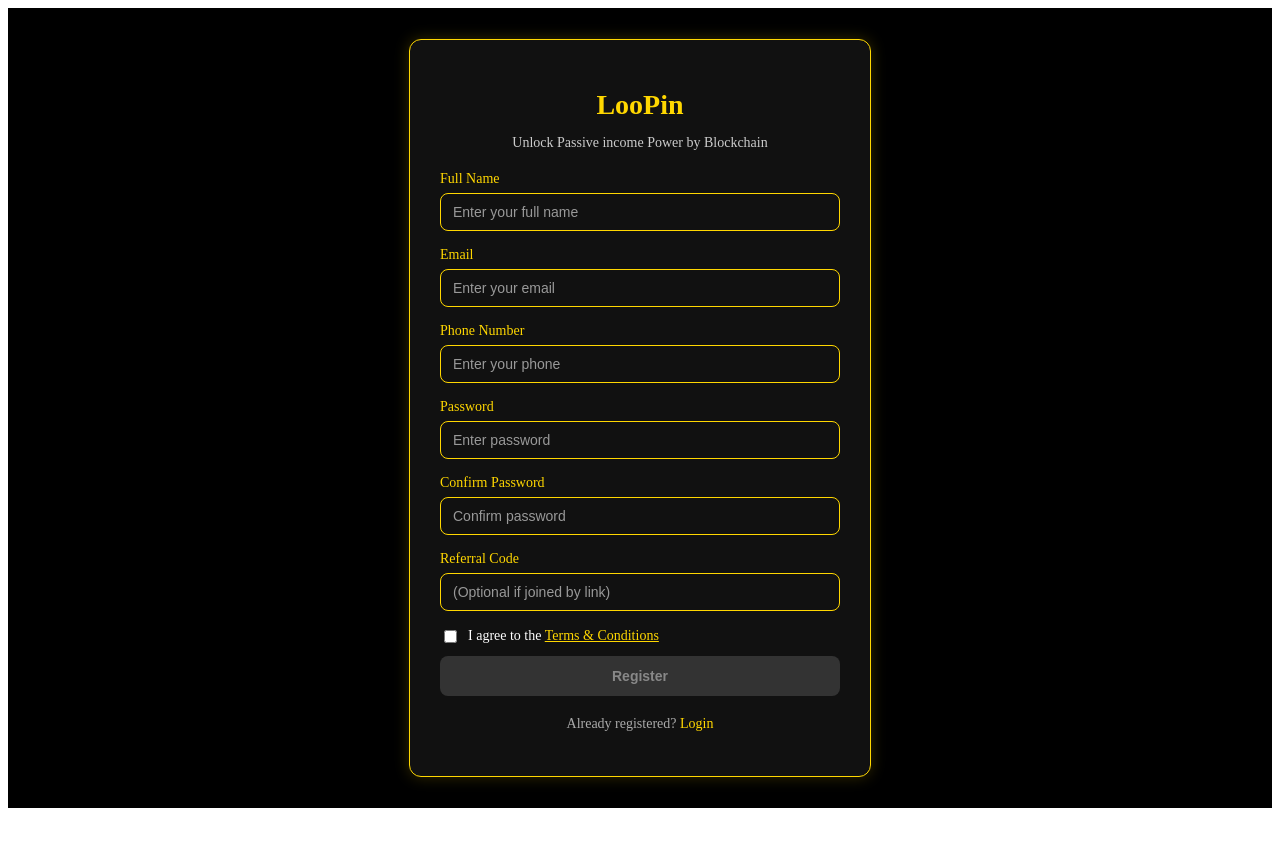
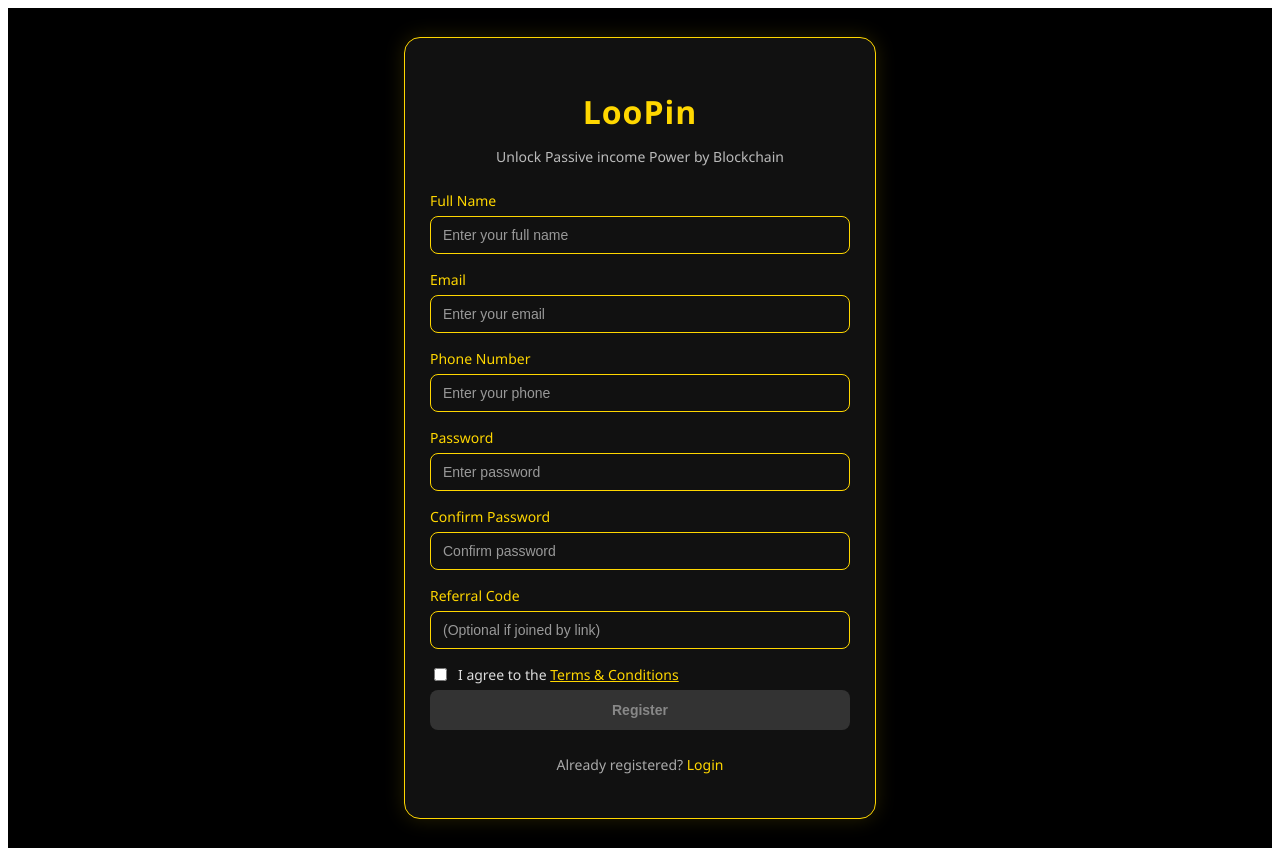
Before and after one commit to loopinbd/LooPin, a React (Vite) app: page /register in a window 1280 px wide. Before the commit the page ends 816 px from the top, so only its background shows below. Built offline with nearby package versions, Linux system fonts and the light colour scheme.

Commit message:
Update register.css

```diff
--- a/src/styles/register.css
+++ b/src/styles/register.css
@@ -2,52 +2,64 @@
   display: flex;
   justify-content: center;
   align-items: center;
-  background-color: black;
+  background-color: #000;
   min-height: 100vh;
-  color: white;
+  padding: 20px;
+  color: #fff;
+  font-family: 'Segoe UI', Tahoma, Geneva, Verdana, sans-serif;
 }
 
 .register-box {
   background-color: #111;
   border: 1px solid gold;
-  padding: 30px;
-  border-radius: 12px;
+  padding: 30px 25px;
+  border-radius: 16px;
   width: 100%;
-  max-width: 400px;
-  box-shadow: 0 0 15px rgba(255, 215, 0, 0.2);
+  max-width: 420px;
+  box-shadow: 0 0 20px rgba(255, 215, 0, 0.15);
+  transition: all 0.3s ease;
 }
 
 .register-title {
   color: gold;
   text-align: center;
-  font-size: 28px;
-  margin-bottom: 8px;
+  font-size: 32px;
+  font-weight: bold;
+  margin-bottom: 6px;
+  letter-spacing: 1px;
 }
 
 .register-tagline {
   text-align: center;
   font-size: 14px;
-  margin-bottom: 20px;
-  color: #ccc;
+  margin-bottom: 25px;
+  color: #bbb;
 }
 
 .checkbox-wrapper {
   display: flex;
   align-items: center;
   gap: 8px;
-  margin: 10px 0;
+  margin: 14px 0 6px;
   font-size: 14px;
+  color: #ddd;
+}
+
+.checkbox-wrapper input[type="checkbox"] {
+  accent-color: gold;
+  cursor: pointer;
 }
 
 .terms-link {
   color: gold;
   cursor: pointer;
   text-decoration: underline;
+  font-weight: 500;
 }
 
 .login-redirect {
   text-align: center;
-  margin-top: 20px;
+  margin-top: 25px;
   font-size: 14px;
   color: #aaa;
 }
@@ -55,10 +67,12 @@
 .login-link {
   color: gold;
   cursor: pointer;
+  font-weight: 500;
 }
 
 .error-message {
-  color: red;
+  color: #ff4d4d;
   font-size: 12px;
   margin-top: 4px;
+  margin-left: 2px;
 }
```
